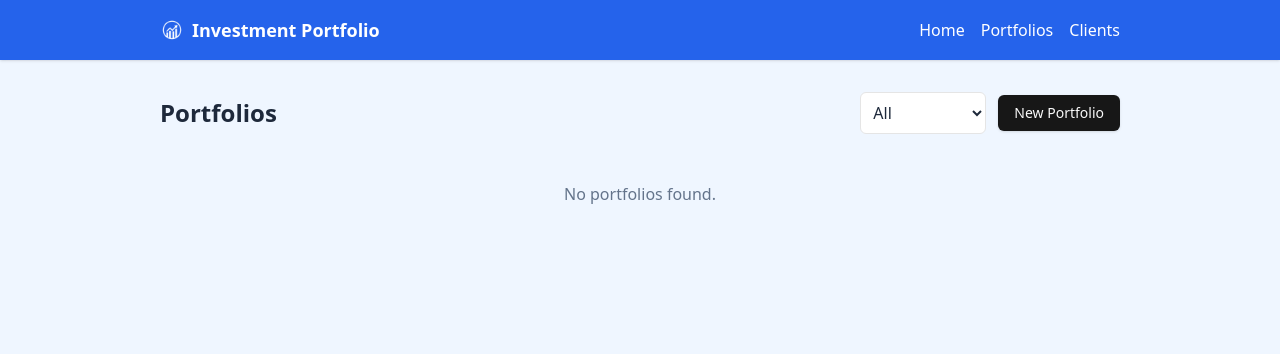
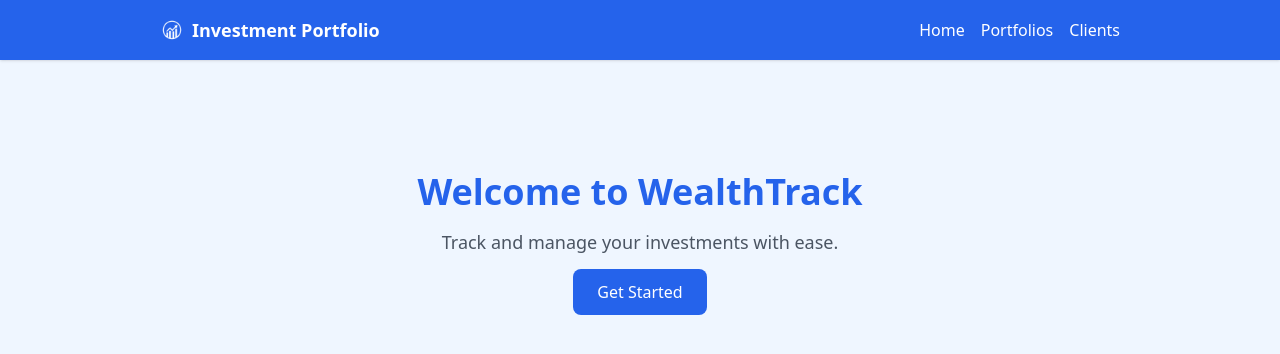
Before and after one commit to ektagoel-12/Investment-portfolio-management, a Vue app: page / in a window 1280 px wide. Before the commit this address led to /portfolios. Shown: the top 354 px of the page. Built offline with nearby package versions, Linux system fonts and the light colour scheme.

Commit message:
Home page added

```diff
--- /dev/null
+++ b/src/components/Home.vue
@@ -0,0 +1,17 @@
+<template>
+  <div class="max-w-3xl mx-auto text-center py-20">
+    <h1 class="text-4xl font-bold text-blue-600 mb-4">Welcome to WealthTrack</h1>
+    <p class="text-lg text-gray-600 mb-6">
+      Track and manage your investments with ease.
+    </p>
+    <router-link
+      to="/portfolios"
+      class="bg-blue-600 text-white px-6 py-3 rounded-lg hover:bg-blue-700 transition"
+    >
+      Get Started
+    </router-link>
+  </div>
+</template>
+
+<script setup lang="ts">
+</script>
--- a/src/router/index.ts
+++ b/src/router/index.ts
@@ -1,4 +1,5 @@
 import { createRouter, createWebHistory } from 'vue-router';
+import Home from '../components/Home.vue'
 import UserList from '../components/UserList.vue';
 import UserForm from '../components/UserForm.vue';
 import PortfolioList from '../components/PortfolioList.vue';
@@ -6,7 +7,7 @@ import PortfolioForm from '../components/PortfolioForm.vue';
 import PortfolioDetail from '../components/PortfolioDetail.vue';
 
 const routes = [
-  { path: '/', redirect: '/portfolios' },
+  { path: '/', component: Home },
   { path: '/users', component: UserList },
   { path: '/users/new', component: UserForm },
   { path: '/users/:id/edit', component: UserForm, props: true },
```
